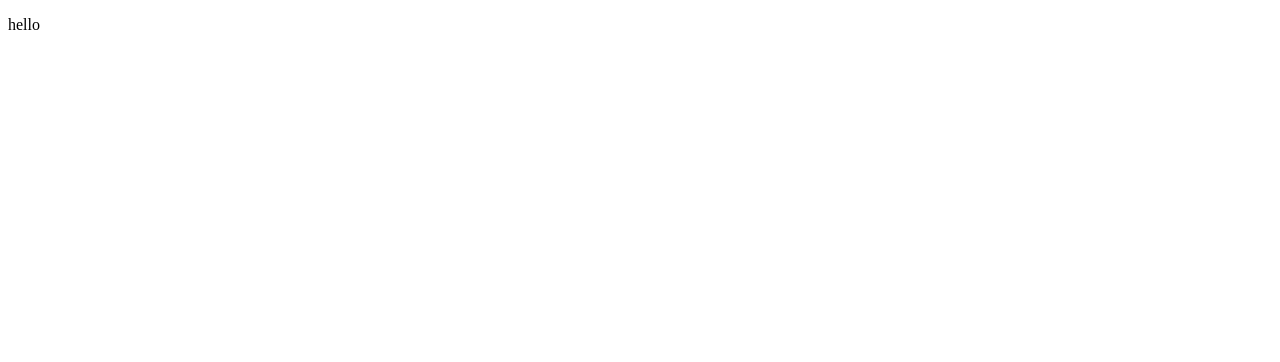
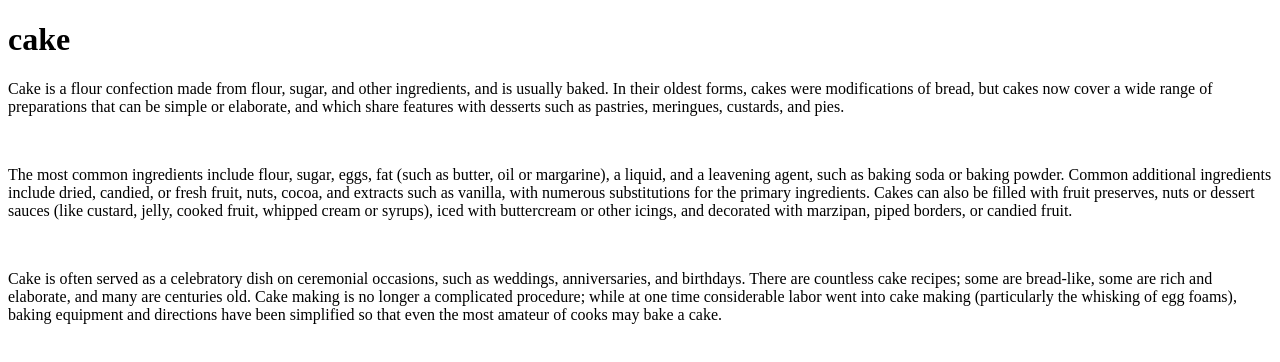
Before and after one commit to TonyStratta/cake, a plain HTML site: page index.html in a window 1280 px wide. Drawn offline with Linux system fonts and the light colour scheme.

Commit message:
added some paragraphs

```diff
--- a/index.html
+++ b/index.html
@@ -7,8 +7,13 @@
     <title>cake</title>
 </head>
 <body>
+    <h1> cake </h1>
 
-<p>hello</p>
+<p> Cake is a flour confection made from flour, sugar, and other ingredients, and is usually baked. In their oldest forms, cakes were modifications of bread, but cakes now cover a wide range of preparations that can be simple or elaborate, and which share features with desserts such as pastries, meringues, custards, and pies. </p>
+<br>
+<p>The most common ingredients include flour, sugar, eggs, fat (such as butter, oil or margarine), a liquid, and a leavening agent, such as baking soda or baking powder. Common additional ingredients include dried, candied, or fresh fruit, nuts, cocoa, and extracts such as vanilla, with numerous substitutions for the primary ingredients. Cakes can also be filled with fruit preserves, nuts or dessert sauces (like custard, jelly, cooked fruit, whipped cream or syrups), iced with buttercream or other icings, and decorated with marzipan, piped borders, or candied fruit.</p>
+<br>
+<p>Cake is often served as a celebratory dish on ceremonial occasions, such as weddings, anniversaries, and birthdays. There are countless cake recipes; some are bread-like, some are rich and elaborate, and many are centuries old. Cake making is no longer a complicated procedure; while at one time considerable labor went into cake making (particularly the whisking of egg foams), baking equipment and directions have been simplified so that even the most amateur of cooks may bake a cake.</p>
 
 
 </body>
```
